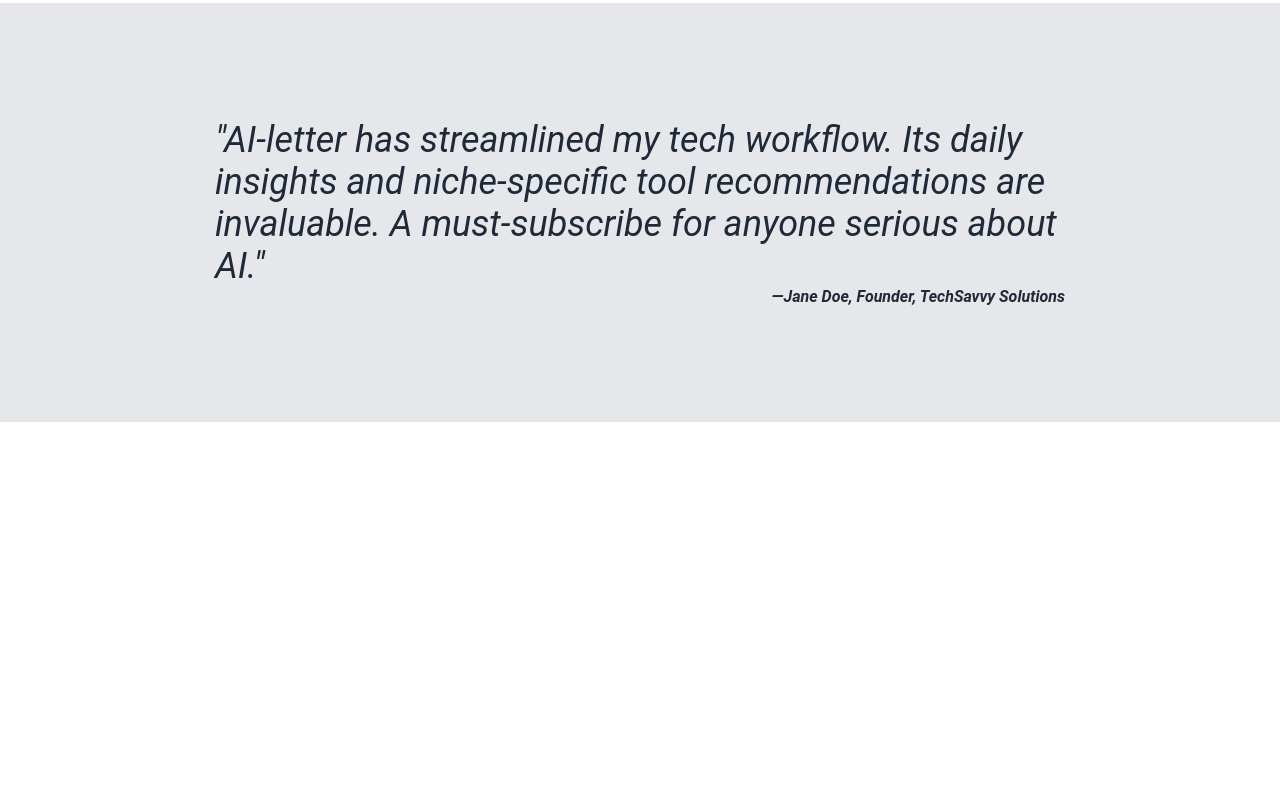
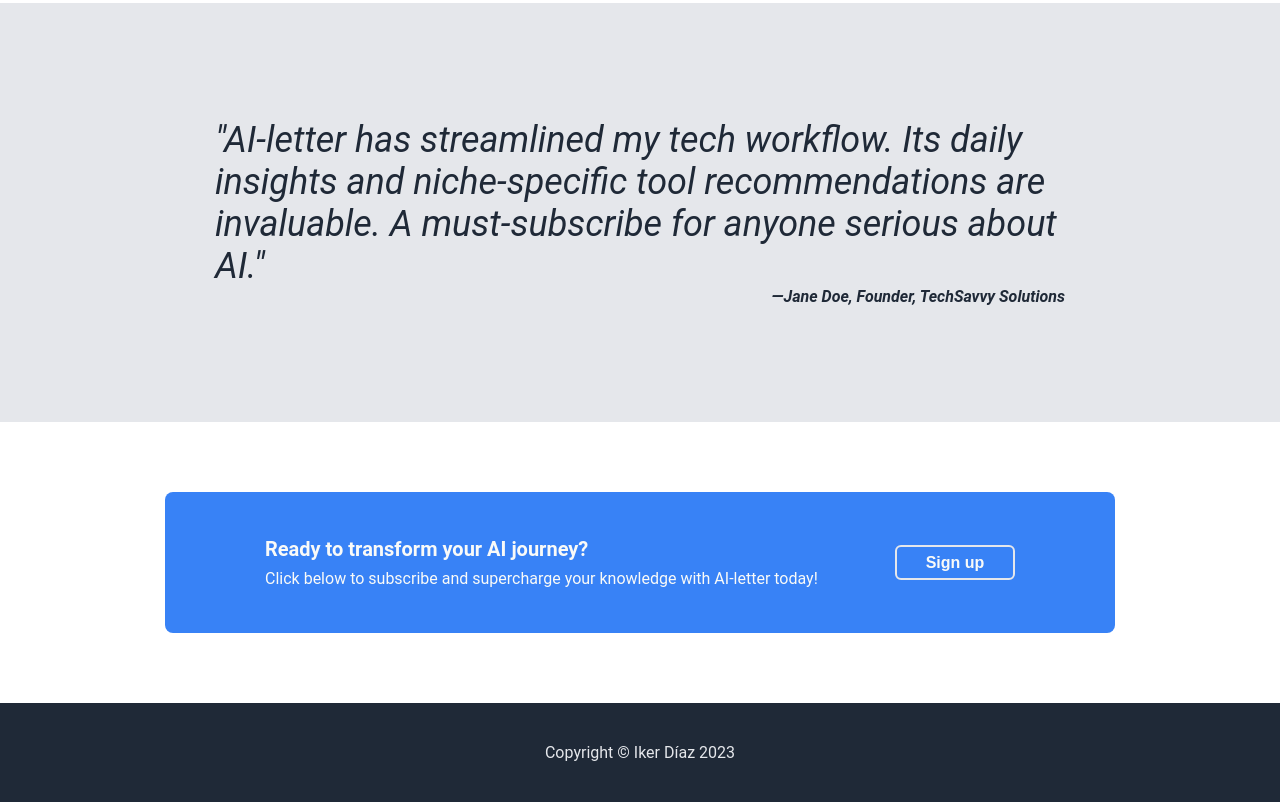
Before and after one commit to Ikerdiazmontilla/Landing-page, a plain HTML site: page index.html in a window 1280 px wide. Shown: the part 1072-1874 px from the top of the page. Before the commit the page ends 1494 px from the top, so only its background shows below. Drawn offline with Linux system fonts and the light colour scheme.

Commit message:
Create footer and call to action.

```diff
--- a/index.html
+++ b/index.html
@@ -62,9 +62,24 @@
                 <strong>—Jane Doe, Founder, TechSavvy Solutions</strong>
             </span>
         </p>
-
+    </div>
+    <div class="call-to-action-container">
+    <div class="call-to-action">
+        <div class="action-content">
+            <div class="action-title">
+                Ready to transform your AI journey?
+            </div>
+            <div class="action-p">
+                Click below to subscribe and supercharge your knowledge with AI-letter today!
+            </div>
+        </div>
+        <button>Sign up </button>
+    </div>
     </div>
 
+    <div class="footer">
+        <div class="footer-text">Copyright © Iker Díaz 2023</div>
+    </div>
 
 
 </body>
--- a/style.css
+++ b/style.css
@@ -1,7 +1,8 @@
 
 body{
     font-family: Roboto, sans-serif;
-
+    display: flex;
+    flex-direction: column;
     margin: 0px;
 
 }
@@ -162,5 +163,58 @@
     text-align: right;
     font-size: 16px;
     margin-left: auto;
+}
 
+.call-to-action-container{
+    display: flex;
+    justify-content: center;
 }
+
+.call-to-action{
+    display: flex;
+    background-color: #3882F6;
+    align-items: center;
+    justify-content: flex-start;
+    border-radius: 8px;
+    margin-top: 70px;
+    margin-bottom: 70px;
+    padding: 45px;
+    padding-right: 100px;
+    padding-left: 100px;
+    flex: auto;
+    max-width: 750px;
+}
+
+.action-content{
+    display: flex;
+    flex-direction: column;
+    gap:8px;
+    margin-right: auto;
+}
+
+.action-title{
+    color: #F9FAF8;
+    font-size: 20px;
+    font-weight: 600;
+}
+
+.action-p{
+    color: #F9FAF8;
+}
+
+
+.call-to-action button{
+    border: 2px solid #E5E7EB;
+}
+
+.footer{
+    background-color: #1F2937;
+    display: flex;
+    align-items: center;
+    justify-content: center;
+    padding: 40px;
+}
+
+.footer-text{
+    color: #E5E7EB;
+}
```
